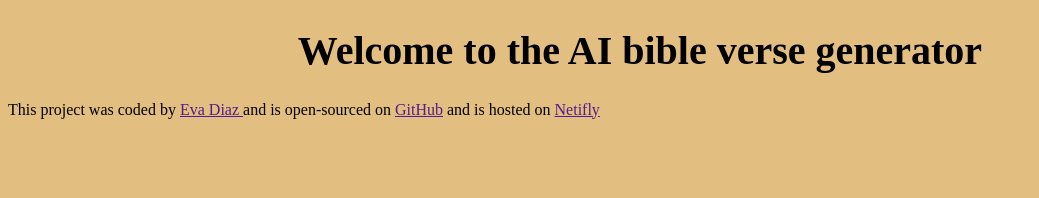
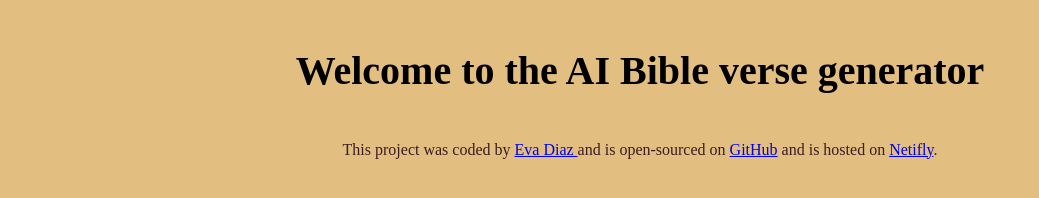
Before and after one commit to awaosd/ai-generator, a plain HTML site: page index.html in a window 1280 px wide. Shown: the whole page, without its empty margins (0-1039 px from the left). Drawn offline with Linux system fonts and the light colour scheme.

Commit message:
added footer

```diff
--- a/index.html
+++ b/index.html
@@ -7,11 +7,13 @@
     <link rel="stylesheet" href="src/style.css" />
   </head>
   <body>
-    <h1>Welcome to the AI bible verse generator</h1>
+    <h1>Welcome to the AI Bible verse generator</h1>
 
     <footer>
-      This project was coded by <a href=""> Eva Diaz </a> and is open-sourced on
-      <a href=""> GitHub</a> and is hosted on <a href=""> Netifly</a>
+      This project was coded by
+      <a href="https://github.com/awaosd"> Eva Diaz </a> and is open-sourced on
+      <a href="https://github.com/awaosd/ai-generator"> GitHub</a> and is hosted
+      on <a href="https://app.netlify.com/teams/awaosd/projects"> Netifly</a>.
     </footer>
     <script src="src/index.js"></script>
   </body>
--- a/src/style.css
+++ b/src/style.css
@@ -5,4 +5,10 @@ body {
 h1 {
   text-align: center;
   font-size: 40px;
+  padding: 20px;
 }
+footer {
+  text-align: center;
+  font-size: 16px;
+  color: #3c1b1f;
+}
```
